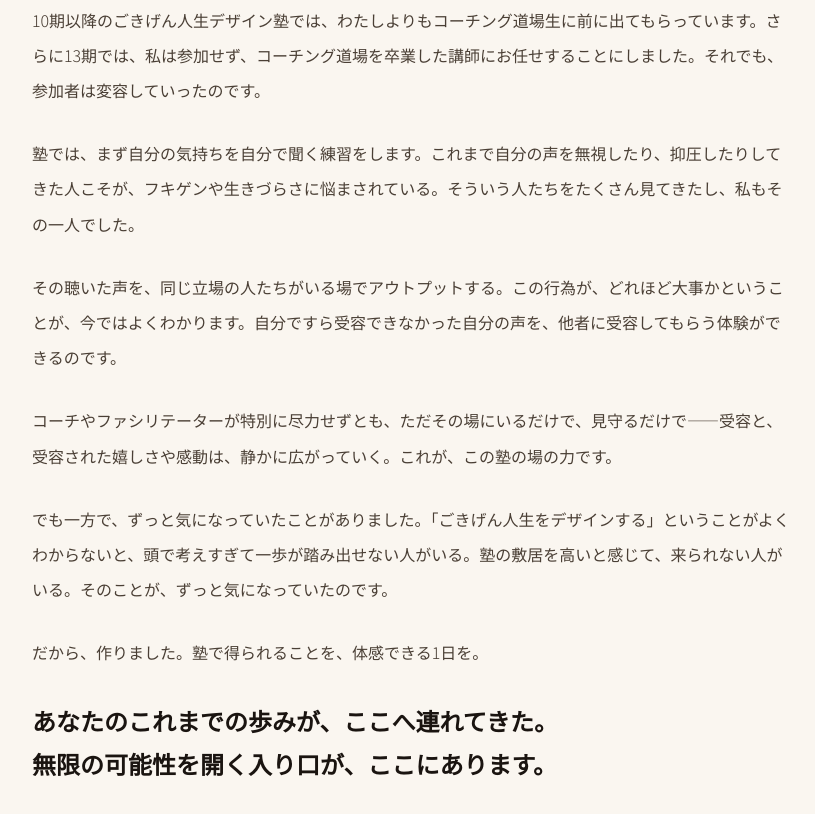
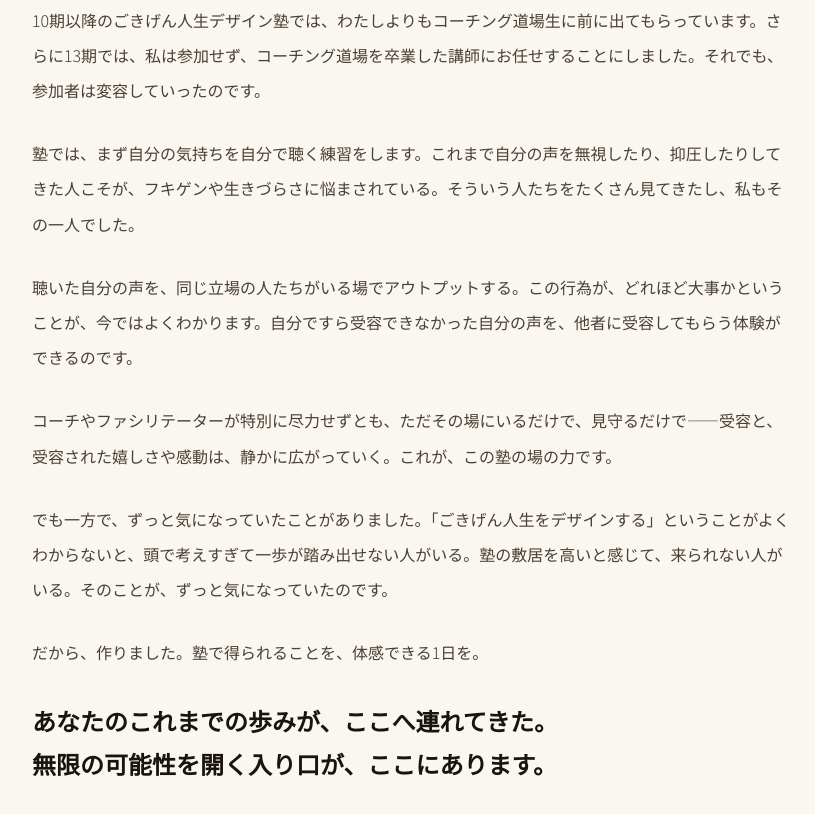
Before and after one commit to mica-gokigendesign/mica-coach-website, a plain HTML site: page seminar.html in a window 1280 px wide. Shown: the part 7118-7932 px from the top of the page, without its empty margins (228-1043 px from the left). Drawn offline with Linux system fonts and the light colour scheme.

Commit message:
Update seminar.html

```diff
--- a/seminar.html
+++ b/seminar.html
@@ -800,8 +800,8 @@
       <p>私には、直観がありました。フキゲンな人が、ごきげんな人生をデザインできるようになる、そのように成長できる場が、ごきげん人生デザイン塾である、と。</p>
       <p>参加した方が変容していくのを見るたびに、メソッドを磨き、また試す。その繰り返しの中で、直観は確信へと深まりました。</p>
       <p>10期以降のごきげん人生デザイン塾では、わたしよりもコーチング道場生に前に出てもらっています。さらに13期では、私は参加せず、コーチング道場を卒業した講師にお任せすることにしました。それでも、参加者は変容していったのです。</p>
-      <p>塾では、まず自分の気持ちを自分で聞く練習をします。これまで自分の声を無視したり、抑圧したりしてきた人こそが、フキゲンや生きづらさに悩まされている。そういう人たちをたくさん見てきたし、私もその一人でした。</p>
-      <p>その聴いた声を、同じ立場の人たちがいる場でアウトプットする。この行為が、どれほど大事かということが、今ではよくわかります。自分ですら受容できなかった自分の声を、他者に受容してもらう体験ができるのです。</p>
+      <p>塾では、まず自分の気持ちを自分で聴く練習をします。これまで自分の声を無視したり、抑圧したりしてきた人こそが、フキゲンや生きづらさに悩まされている。そういう人たちをたくさん見てきたし、私もその一人でした。</p>
+      <p>聴いた自分の声を、同じ立場の人たちがいる場でアウトプットする。この行為が、どれほど大事かということが、今ではよくわかります。自分ですら受容できなかった自分の声を、他者に受容してもらう体験ができるのです。</p>
       <p>コーチやファシリテーターが特別に尽力せずとも、ただその場にいるだけで、見守るだけで——受容と、受容された嬉しさや感動は、静かに広がっていく。これが、この塾の場の力です。</p>
 
       <p>でも一方で、ずっと気になっていたことがありました。「ごきげん人生をデザインする」ということがよくわからないと、頭で考えすぎて一歩が踏み出せない人がいる。塾の敷居を高いと感じて、来られない人がいる。そのことが、ずっと気になっていたのです。</p>
```
